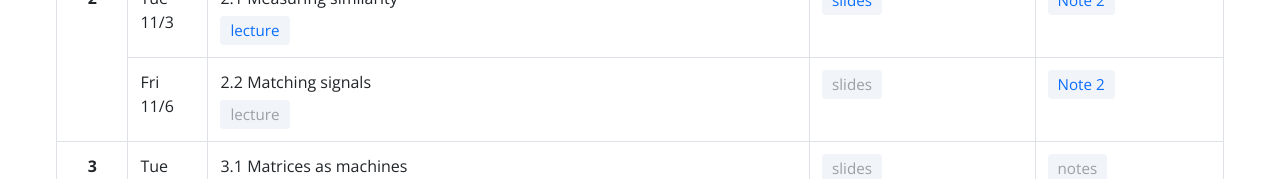
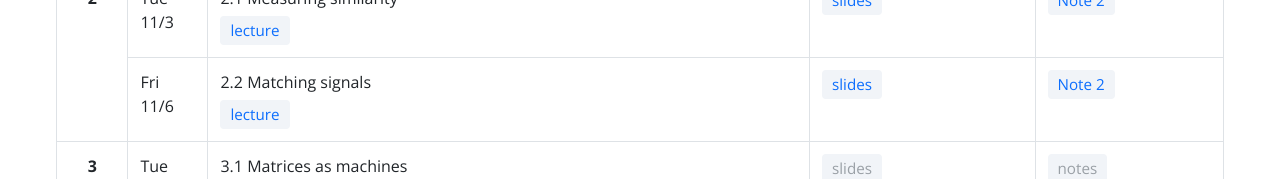
Before and after one commit to Illinoia/signals-systems, a plain HTML site: page index.html in a window 1280 px wide. Shown: the part 570-749 px from the top of the page. Drawn offline with nearby package versions, Linux system fonts and the light colour scheme.

Commit message:
Add lecture 2.2 recording and slides
Co-Authored-By: Claude Opus 5.5 <noreply@anthropic.com>
Claude-Session: https://claude.ai/code/session_01QPrErvWuFsobacXvFGZdcV

```diff
--- a/index.html
+++ b/index.html
@@ -126,12 +126,14 @@ footer.site .plain, footer.site .plain a { color: var(--fg); }
   var recordings = {
     1: 'https://drive.google.com/file/d/1s1ye9y6bD-9JA2UwMdHvrlrUIQ29WhB0/view?usp=sharing',
     2: 'https://drive.google.com/file/d/1rTXP9Gg1XvSMPJ-NyBI1k2AwWzsbdsV5/view?usp=sharing',
-    3: 'https://drive.google.com/file/d/1HCZqYpVeHLI2BlntsxGKGNyVDjXwisco/view?usp=sharing'
+    3: 'https://drive.google.com/file/d/1HCZqYpVeHLI2BlntsxGKGNyVDjXwisco/view?usp=sharing',
+    4: 'https://drive.google.com/file/d/1KREN7GBIW5fk9KgyRNsg-t5lWzWRnqjb/view?usp=sharing'
   };
   var slides = {
     1: 'https://drive.google.com/file/d/1T2a5Vpy_sjfib0QDXu1YAgPYlrIzVIrB/view?usp=sharing',
     2: 'https://drive.google.com/file/d/1rPgAhRqRvlHTPmhRIDM1pdrgqzSrjD5O/view?usp=sharing',
-    3: 'https://drive.google.com/file/d/1nafO2JMsVbl1m1EZ_pSAlL2zmW76djfy/view?usp=sharing'
+    3: 'https://drive.google.com/file/d/1nafO2JMsVbl1m1EZ_pSAlL2zmW76djfy/view?usp=sharing',
+    4: 'https://drive.google.com/file/d/1mbC3QAEJmf9WTG8A103ZwEeiVKlKBZr7/view?usp=sharing'
   };
   var lectureNotes = {
     1: ['Note 1', 'https://drive.google.com/file/d/1l4FmzXSZYcpqc0R21xiIiMnyhPnVIaYr/view?usp=sharing'],
```
